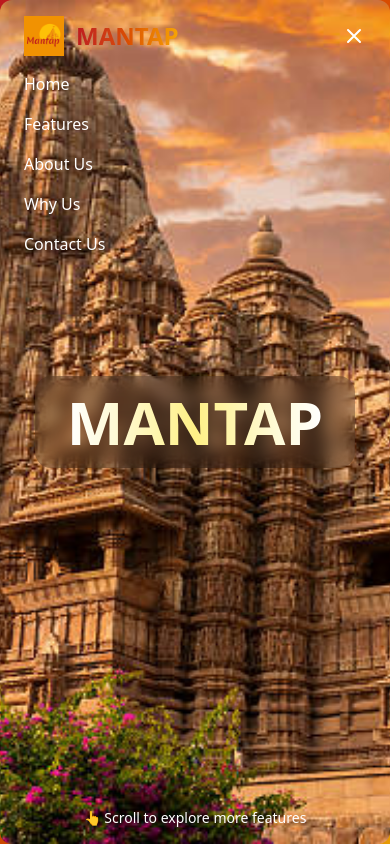
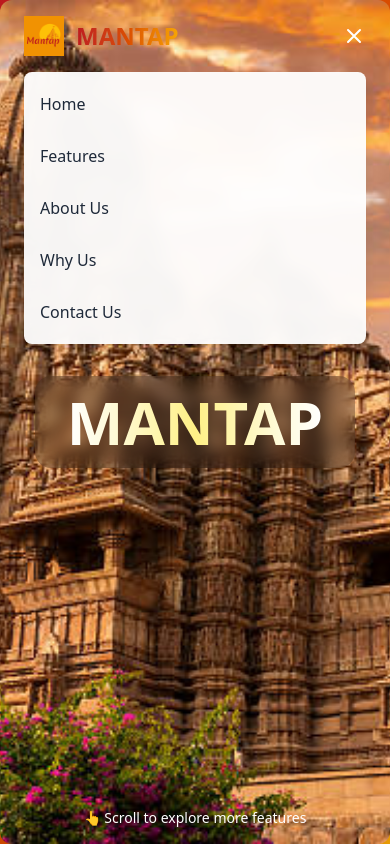
Before and after one commit to Demigod1410/Mantap-Project, a Next.js app: page / in a window 390 px wide. Both pictures are taken after a click on the button "Toggle mobile menu". Shown: the top 844 px of the page. Built offline with nearby package versions, Linux system fonts and the light colour scheme.

Commit message:
Refactor mobile menu animation and styling for improved user experience

```diff
--- a/src/components/navbar.jsx
+++ b/src/components/navbar.jsx
@@ -134,16 +134,15 @@
         </div>
 
         {/* Mobile Menu */}
+        {isMobileMenuOpen && (
           <motion.div
-          initial={{ opacity: 0, height: 0 }}
-          animate={{
-            opacity: isMobileMenuOpen ? 1 : 0,
-            height: isMobileMenuOpen ? "auto" : 0
-          }}
-          transition={{ duration: 0.3 }}
-          className="md:hidden overflow-hidden"
+            initial={{ opacity: 0, y: -10 }}
+            animate={{ opacity: 1, y: 0 }}
+            exit={{ opacity: 0, y: -10 }}
+            transition={{ duration: 0.2 }}
+            className="md:hidden mt-4"
           >
-          <div className="py-4 space-y-4">
+            <div className="py-2 space-y-1 bg-white/95 backdrop-blur-sm rounded-lg shadow-lg">
               {[
                 { href: "#home", label: "Home" },
                 { href: "#features", label: "Features" },
@@ -155,17 +154,14 @@
                   key={item.href}
                   href={item.href}
                   onClick={(e) => scrollToElement(e, item.href.substring(1))}
-                className={`block font-medium cursor-pointer ${
-                  isScrolled
-                    ? "text-gray-800 hover:text-[#be1a1f]"
-                    : "text-white hover:text-[#f7a604]"
-                }`}
+                  className="block px-4 py-3 font-medium text-gray-800 hover:text-[#be1a1f] hover:bg-gray-50 rounded transition-colors cursor-pointer"
                 >
                   {item.label}
                 </a>
               ))}
             </div>
           </motion.div>
+        )}
       </nav>
     </motion.header>
   );
```
Lines whose indentation alone changed are shown as unchanged.
